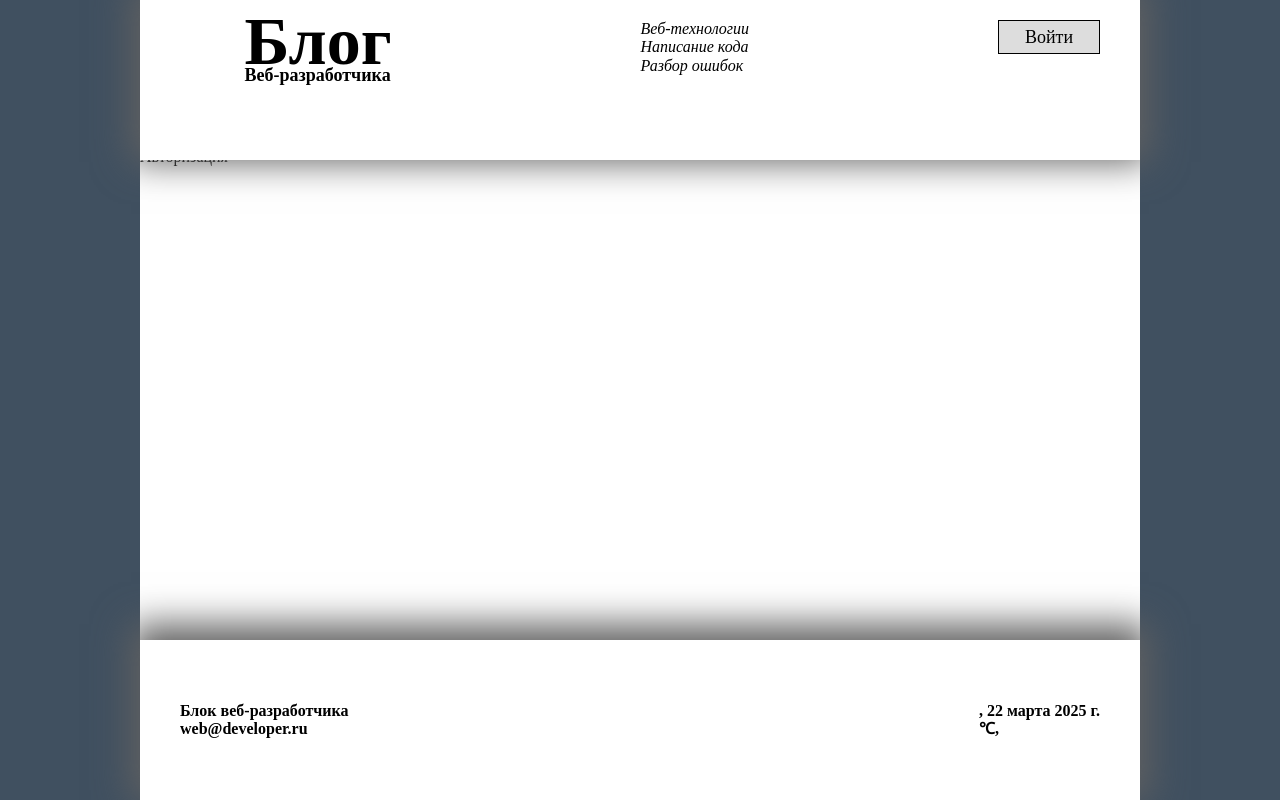
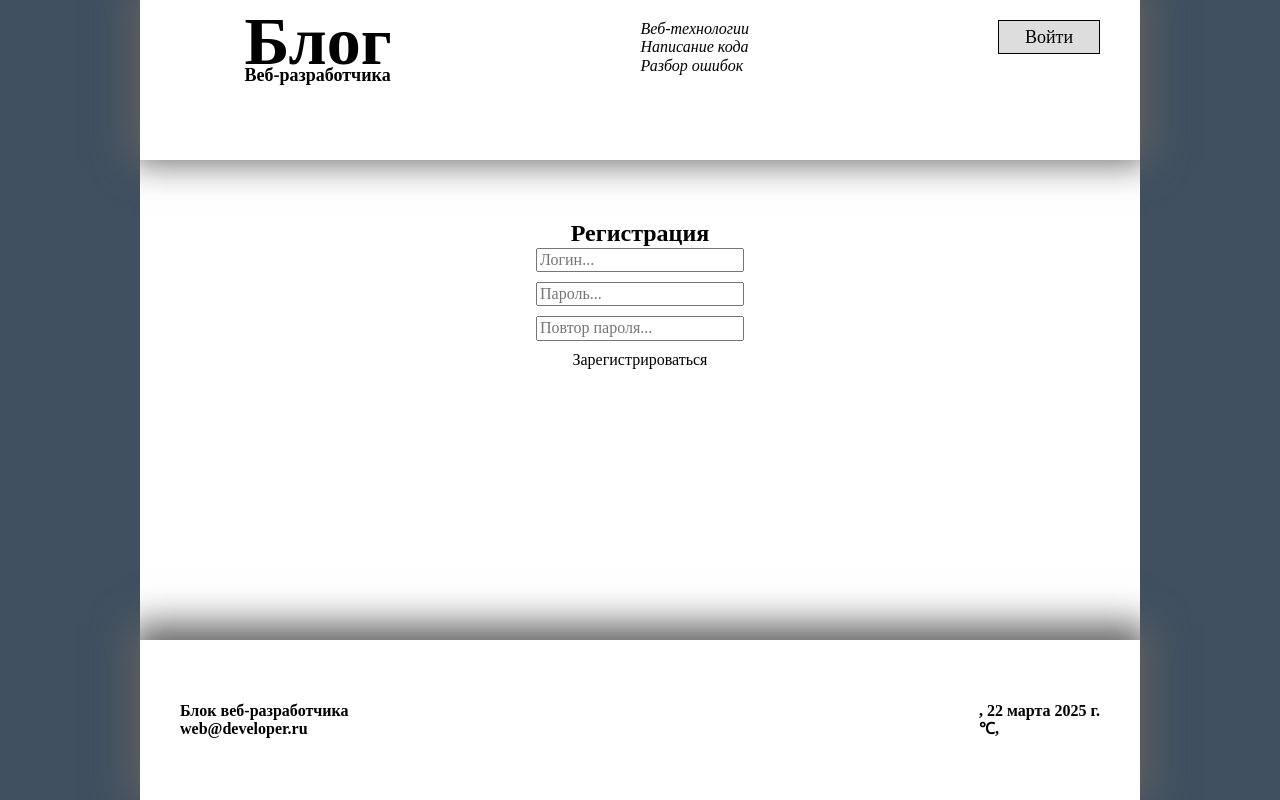
Before and after one commit to KuzAnton8335/blog-react, a React (Vite) app: page /login in a window 1280 px wide. Built offline with nearby package versions, Linux system fonts and the light colour scheme; no server answers; a web font is replaced by a local one.

Commit message:
начало работы с формой авторизации

```diff
--- a/package.json
+++ b/package.json
@@ -10,6 +10,7 @@
     "preview": "vite preview"
   },
   "dependencies": {
+    "@hookform/resolvers": "^4.1.3",
     "normalize.css": "^8.0.1",
     "prop-types": "^15.8.1",
     "react": "^19.0.0",
--- a/src/bff/create-session.js
+++ b/src/bff/create-session.js
@@ -1,5 +1,4 @@
-import { ROLE } from '../constans';
-import removeComment from './session';
+import { default as removeComment, default as ROLE } from '../constans';
 // новая сессия для пользователя с правами roleId
 export const createSession = (roleId) => {
 	const session = {
--- a/src/bff/index.js
+++ b/src/bff/index.js
@@ -1,2 +1 @@
-import bff from './bff';
-export default bff;
+export { server } from './server';
--- a/src/bff/bff.js
+++ b/src/bff/server.js
@@ -1,6 +1,6 @@
 import { addUser } from './add-user.js';
+import { createSession } from './create-session.js';
 import { getUser } from './get-user.js';
-import { createSession } from './session.js';
 // запросы на сервер
 export const server = {
 	// авторизация пользователя
--- a/src/blog.jsx
+++ b/src/blog.jsx
@@ -2,6 +2,7 @@ import { Route, Routes } from 'react-router-dom';
 import styled from 'styled-components';
 import { Footer } from './components/Footer/Footer';
 import StyledHeader from './components/Header/';
+import Authorization from './pages/authorization/Authorization';
 
 const AppColumn = styled.div`
 	display: flex;
@@ -17,19 +18,14 @@ const Content = styled.div`
 	padding: 120px 0;
 `;
 
-const H2 = styled.h2`
-	text-align: center;
-`;
-
 const Blog = () => {
 	return (
 		<AppColumn>
 			<StyledHeader />
 			<Content>
-				<H2>Контент Страницы</H2>
 				<Routes>
 					<Route path="/" element={<div>Главная страница</div>} />
-					<Route path="/login" element={<div>Авторизация</div>} />
+					<Route path="/login" element={<Authorization />} />
 					<Route path="/register" element={<div>Регистрация</div>} />
 					<Route path="/Users" element={<div>Пользователи</div>} />
 					<Route path="/post" element={<div>Новая Статья</div>} />
--- a/src/constans/index.js
+++ b/src/constans/index.js
@@ -1 +1,2 @@
-export * from './role';
+import ROLE from './role';
+export default ROLE;
--- a/src/constans/role.js
+++ b/src/constans/role.js
@@ -1,5 +1,7 @@
-export const ROLE = {
+const ROLE = {
 	ADMIN: 0,
 	MODERATOR: 1,
 	READER: 2,
 };
+
+export default ROLE;
--- /dev/null
+++ b/src/pages/authorization/Authorization.jsx
@@ -0,0 +1,95 @@
+import { yupResolver } from '@hookform/resolvers/yup';
+import { useState } from 'react';
+import { useForm } from 'react-hook-form';
+import styled from 'styled-components';
+import * as yup from 'yup';
+import { server } from '../../bff';
+
+//схема авторизации при помощи yup
+const authFormSchema = yup.object().shape({
+	login: yup
+		.string()
+		.required('Заполните поле логина')
+		.matches(/^w+$/, 'Неверный логин. Допускаются только буквы и цифры')
+		.min(3, 'Неверный логин. Минимум 3 символа')
+		.max(15, 'Неверный логин. Максимум 15 символов'),
+
+	password: yup
+		.string()
+		.required('Заполните поле пароля')
+		.matches(
+			/[\^w#%]+$/,
+			'Неверный пароль. Допускаются только буквы, цифры, и знаки # %',
+		)
+		.min(6, 'Неверно заполнено  поля пароля, пароль должен быть не менее 6 символов')
+		.max(30, 'Неверно заполнено  поля пароля,  Максимум 30 символов'),
+});
+
+// условия авторизации при помощи useForm и yupResolver
+const AuthorizationContainer = ({ className }) => {
+	const {
+		register,
+		handleSubmit,
+		formState: { error },
+	} = useForm({
+		defaultValues: {
+			login: '',
+			password: '',
+		},
+
+		resolver: yupResolver(authFormSchema),
+	});
+	//  переменная для вывода ошибок сервера
+	const [serverError, setServerError] = useState();
+	// обработка ошибки сервера на форме авторизации
+	const onSubmit = ({ login, password }) => {
+		server.authorize(login, password).then(({ error, res }) => {
+			if (error) {
+				setServerError(`Ошибка запроса:${error}`);
+			} else {
+				console.log(res);
+			}
+		});
+	};
+	// ошибки формы авторизации
+	const formError = error?.login?.message || error?.password?.message;
+	// ошибки сервера при авторизации
+	const errorMessage = formError || serverError;
+
+	return (
+		<div className={className}>
+			<h2>Регистрация</h2>
+			<form onSubmit={handleSubmit(onSubmit)}>
+				<input type="text" placeholder="Логин..." {...register('login')} />
+				<input
+					type="password"
+					placeholder="Пароль..."
+					{...register('password')}
+				/>
+				<input
+					type="password"
+					placeholder="Повтор пароля..."
+					{...register('password')}
+				/>
+				<button type="submit">Зарегистрироваться</button>
+				{errorMessage && <div>{errorMessage}</div>}
+			</form>
+		</div>
+	);
+};
+
+const Authorization = styled(AuthorizationContainer)`
+	margin-top: 100px;
+	display: flex;
+	align-items: center;
+	flex-direction: column;
+
+	& > form {
+		display: flex;
+		flex-direction: column;
+		align-items: center;
+		gap: 10px;
+	}
+`;
+
+export default Authorization;
```
Also changed, not shown: 1 other file (tests, documents, lock files or other folders).
